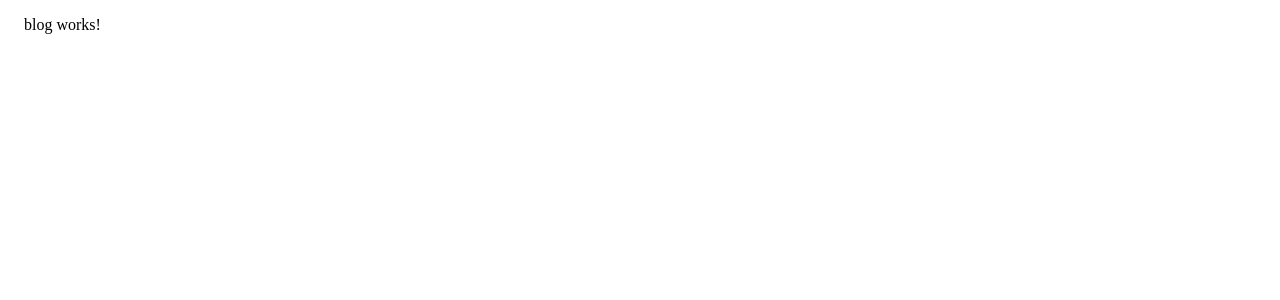
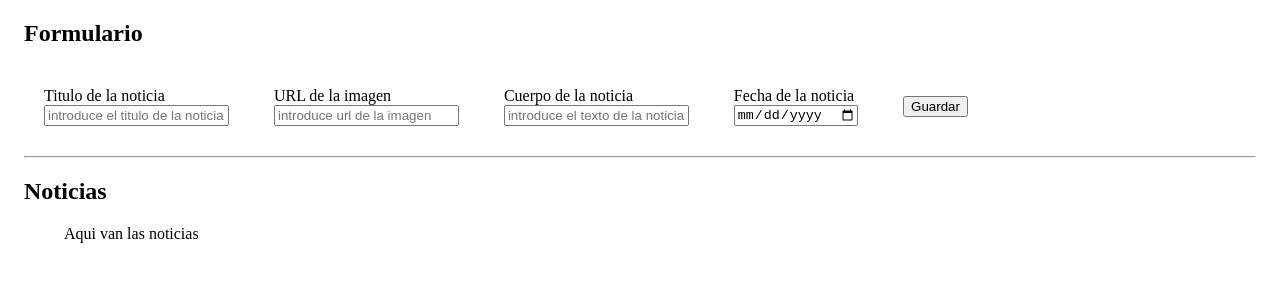
Before and after one commit to jpablogpro/actividad5-blog, an Angular app in the folder blog/: page / in a window 1280 px wide. Shown: the top 300 px of the page. Built offline with nearby package versions, Linux system fonts and the light colour scheme.

Commit message:
maquetacion de componente blog

```diff
--- a/blog/src/app/components/blog/blog.component.css
+++ b/blog/src/app/components/blog/blog.component.css
@@ -0,0 +1,23 @@
+:root {
+  --text-color: #333333;
+}
+
+body {
+  font-family: "Roboto", sans-serif;
+  color: var(--text-color);
+}
+
+.form {
+  padding: 20px;
+  margin-top: 10px;
+  margin-bottom: 10px;
+  display: flex;
+  justify-content: space-between;
+  align-items: center;
+  width: 75%;
+}
+
+.form-section {
+  display: flex;
+  flex-direction: column;
+}
--- a/blog/src/app/components/blog/blog.component.html
+++ b/blog/src/app/components/blog/blog.component.html
@@ -1 +1,41 @@
-<p>blog works!</p>
+<section>
+  <h2>Formulario</h2>
+  <div class="form">
+    <div class="form-section">
+      <label for="title">Titulo de la noticia</label>
+      <input
+        id="title"
+        type="text"
+        placeholder="introduce el titulo de la noticia"
+      />
+    </div>
+    <div class="form-section">
+      <label for="url">URL de la imagen</label>
+      <input id="url" type="url" placeholder="introduce url de la imagen" />
+    </div>
+    <div class="form-section">
+      <label for="body">Cuerpo de la noticia</label>
+      <input
+        id="body"
+        type="text"
+        placeholder="introduce el texto de la noticia"
+      />
+    </div>
+    <div class="form-section">
+      <label for="date">Fecha de la noticia</label>
+      <input
+        id="date"
+        type="date"
+        placeholder="introduce la fecha de publicacion"
+      />
+    </div>
+    <button>Guardar</button>
+  </div>
+</section>
+<hr />
+<section>
+  <h2>Noticias</h2>
+  <ul>
+    Aqui van las noticias
+  </ul>
+</section>
```
